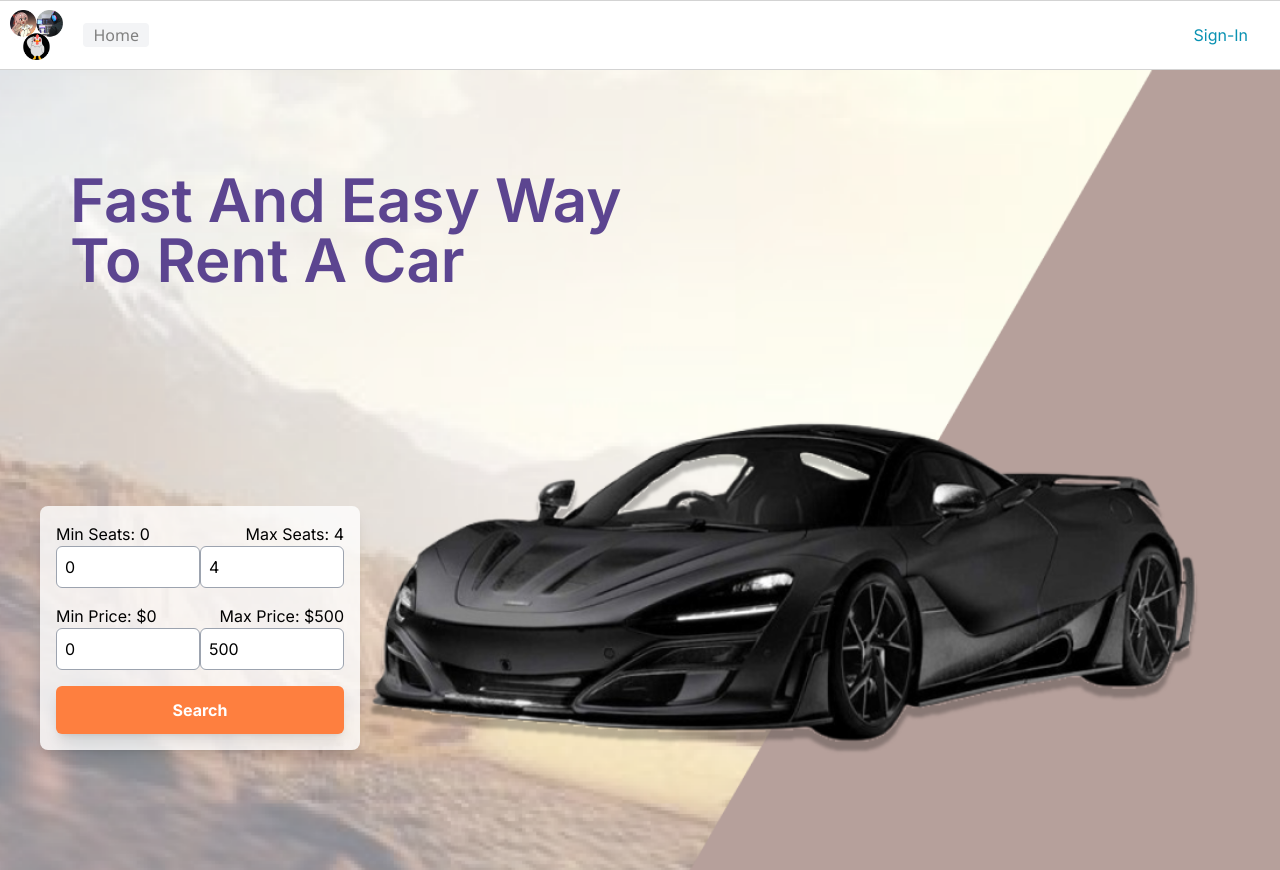
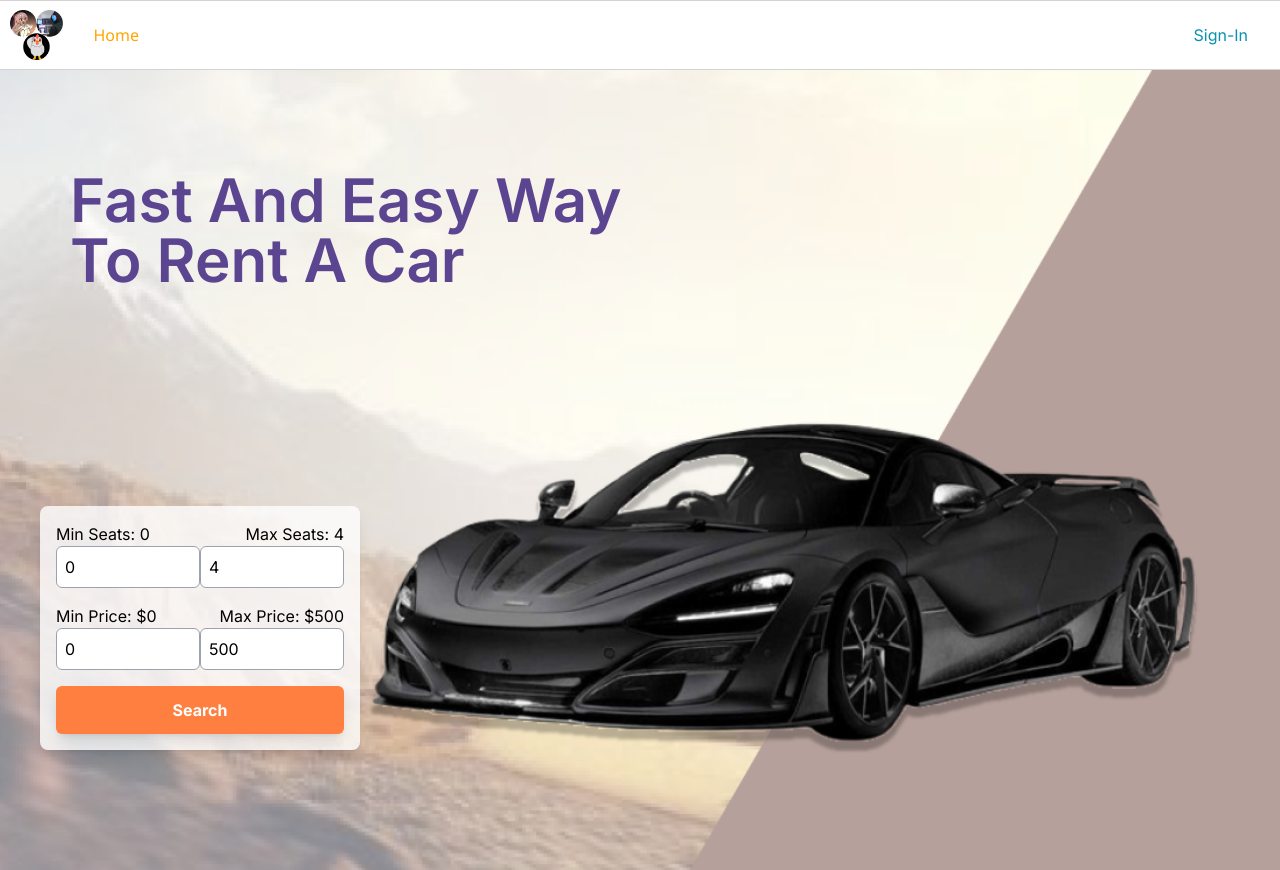
Before and after one commit to 2110503-2564/fe-project-2024-2-rest-in, a Next.js app: page / in a window 1280 px wide. Built offline with nearby package versions, Linux system fonts and the light colour scheme; no server answers.

Commit message:
topmenu white and orange text

```diff
--- a/src/components/topmenu.module.css
+++ b/src/components/topmenu.module.css
@@ -37,6 +37,6 @@
 }
 
 .active {
-    background-color: #f3f4f6;
+    color: orange;
     border-radius: 4px;
 }
```
